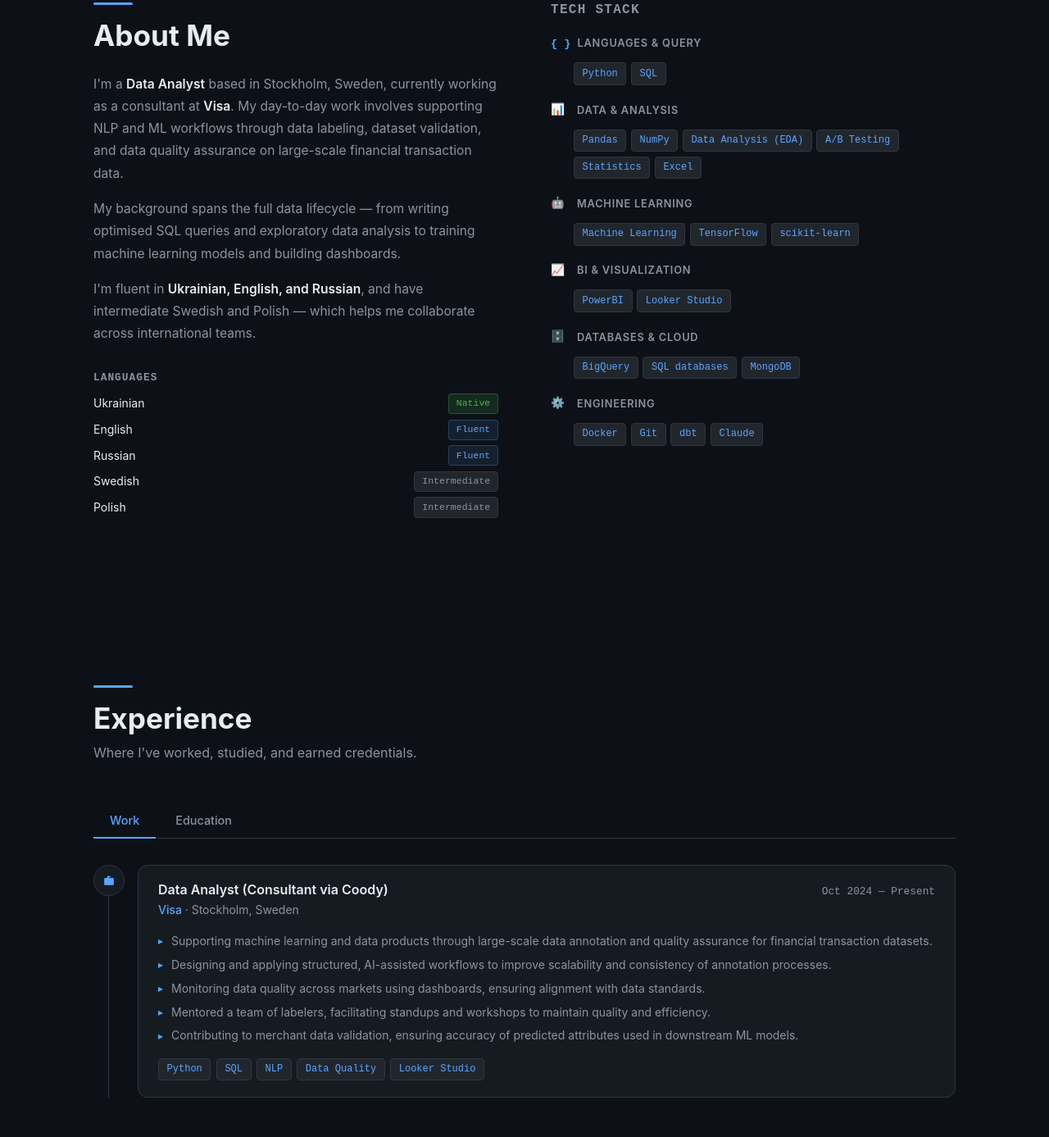
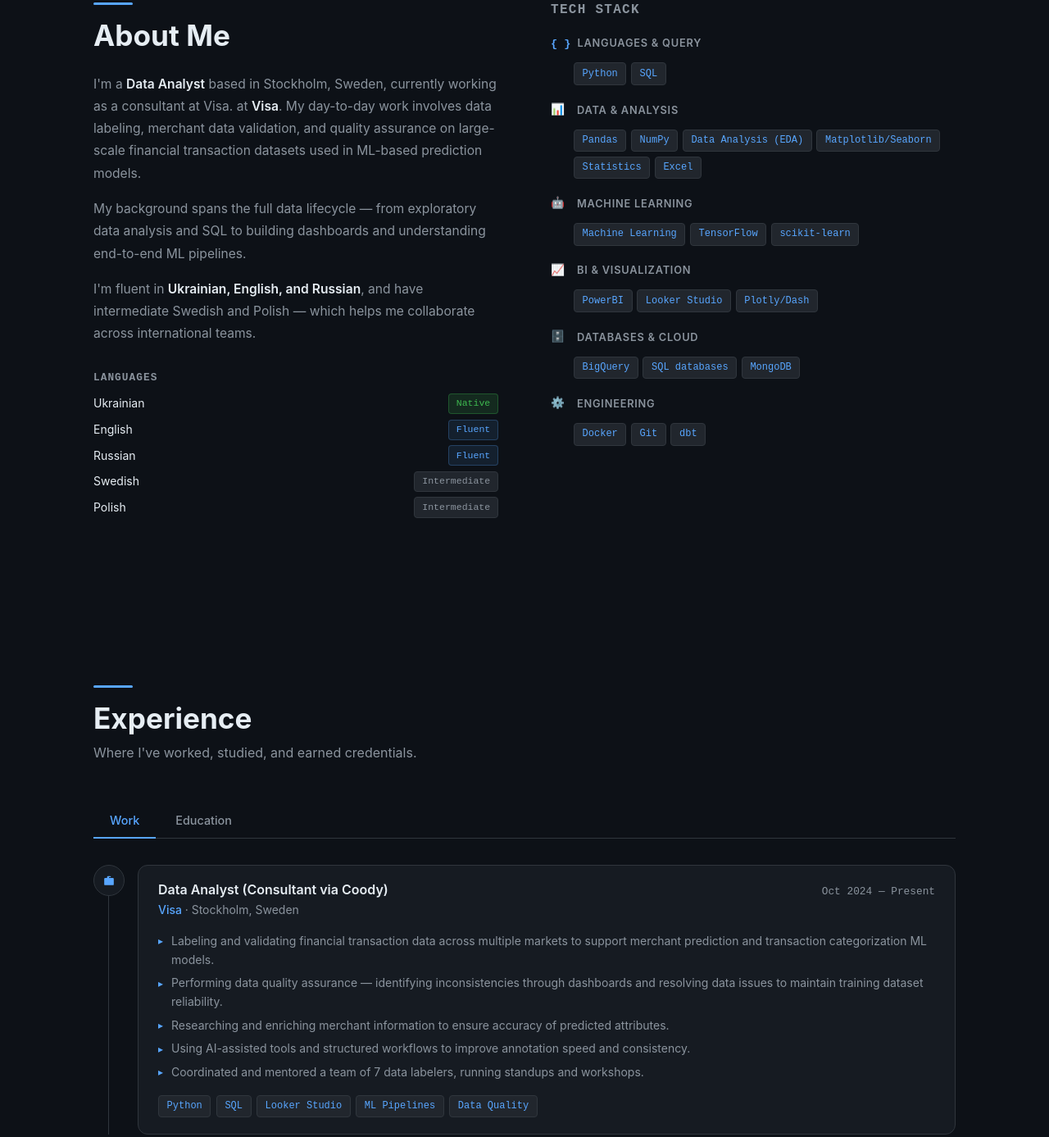
Before and after one commit to ArturMistiuk/ArturMistiuk.github.io, an Astro site: page / in a window 1280 px wide. Shown: the part 899-2286 px from the top of the page at 82% size. Built offline with nearby package versions, Linux system fonts and the light colour scheme; Astro itself is replaced by a stand-in of ours.

Commit message:
Good stuff

```diff
--- a/src/components/About.astro
+++ b/src/components/About.astro
@@ -10,14 +10,13 @@ import { skillCategories } from '../data/skills';
         <h2 class="section-title">About Me</h2>
         <div class="bio">
           <p>
-            I'm a <strong>Data Analyst</strong> based in Stockholm, Sweden, currently working as a consultant
-            at <strong>Visa</strong>. My day-to-day work involves
-            supporting NLP and ML workflows through data labeling, dataset validation, and data quality assurance
-            on large-scale financial transaction data.
+            I'm a <strong>Data Analyst</strong> based in Stockholm, Sweden, currently working as a consultant at Visa.
+            at <strong>Visa</strong>. My day-to-day work involves data labeling, merchant data validation,
+            and quality assurance on large-scale financial transaction datasets used in ML-based prediction models.
           </p>
           <p>
-            My background spans the full data lifecycle — from writing optimised SQL queries and
-            exploratory data analysis to training machine learning models and building dashboards.
+            My background spans the full data lifecycle — from exploratory data analysis
+            and SQL to building dashboards and understanding end-to-end ML pipelines.
           </p>
           <p>
             I'm fluent in <strong>Ukrainian, English, and Russian</strong>, and have intermediate
--- a/src/data/experience.ts
+++ b/src/data/experience.ts
@@ -23,13 +23,13 @@ export const experience: ExperienceItem[] = [
     startDate: 'Oct 2024',
     endDate: 'Present',
     description: [
-      'Supporting machine learning and data products through large-scale data annotation and quality assurance for financial transaction datasets.',
-      'Designing and applying structured, AI-assisted workflows to improve scalability and consistency of annotation processes.',
-      'Monitoring data quality across markets using dashboards, ensuring alignment with data standards.',
-      'Mentored a team of labelers, facilitating standups and workshops to maintain quality and efficiency.',
-      'Contributing to merchant data validation, ensuring accuracy of predicted attributes used in downstream ML models.',
+      'Labeling and validating financial transaction data across multiple markets to support merchant prediction and transaction categorization ML models.',
+      'Performing data quality assurance — identifying inconsistencies through dashboards and resolving data issues to maintain training dataset reliability.',
+      'Researching and enriching merchant information to ensure accuracy of predicted attributes.',
+      'Using AI-assisted tools and structured workflows to improve annotation speed and consistency.',
+      'Coordinated and mentored a team of 7 data labelers, running standups and workshops.',
     ],
-    tags: ['Python', 'SQL', 'NLP', 'Data Quality', 'Looker Studio'],
+    tags: ['Python', 'SQL', 'Looker Studio', 'ML Pipelines', 'Data Quality'],
   },
 
   // ── Education ─────────────────────────────────────────────────
--- a/src/data/skills.ts
+++ b/src/data/skills.ts
@@ -16,7 +16,7 @@ export const skillCategories: SkillCategory[] = [
     id: 'data-tools',
     label: 'Data & Analysis',
     icon: '📊',
-    skills: ['Pandas', 'NumPy', 'Data Analysis (EDA)', 'A/B Testing', 'Statistics', 'Excel'],
+    skills: ['Pandas', 'NumPy', 'Data Analysis (EDA)', 'Matplotlib/Seaborn', 'Statistics', 'Excel'],
   },
   {
     id: 'ml',
@@ -28,7 +28,7 @@ export const skillCategories: SkillCategory[] = [
     id: 'bi-tools',
     label: 'BI & Visualization',
     icon: '📈',
-    skills: ['PowerBI', 'Looker Studio'],
+    skills: ['PowerBI', 'Looker Studio', 'Plotly/Dash'],
   },
   {
     id: 'databases',
@@ -40,6 +40,6 @@ export const skillCategories: SkillCategory[] = [
     id: 'engineering',
     label: 'Engineering',
     icon: '⚙️',
-    skills: ['Docker', 'Git', 'dbt', 'Claude'],
+    skills: ['Docker', 'Git', 'dbt'],
   },
 ];
```
Also changed, not shown: 1 other file.
